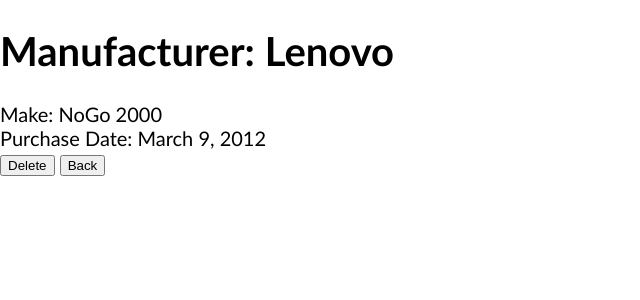
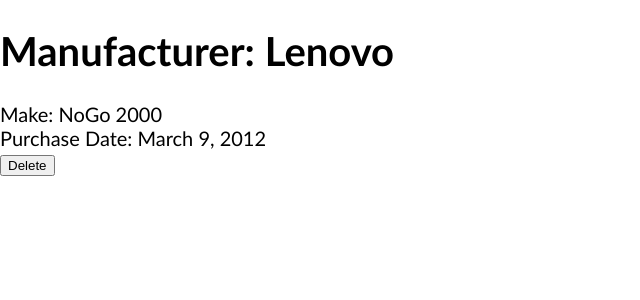
Before and after one commit to nss-day-cohort-38/bangazon-workforce-management-zephyrus-galaxy, a Django app: template hrapp/templates/computers/computer_detail.html in a window 1280 px wide. Shown: the part 66-366 px from the top of the page, without its empty margins (0-640 px from the left). Run offline with Django 3.2, Linux system fonts and the light colour scheme; the template is opened without the code that fills it: values that come from a table or form of the project are taken from there, others are empty; data comes from the database, SQL or seed files in the repository; parts of the project's set-up code (start-up, migrations or seed data) failed here and were passed over.

Commit message:
take off back button on details page

```diff
--- a/hrapp/templates/computers/computer_detail.html
+++ b/hrapp/templates/computers/computer_detail.html
@@ -10,6 +10,4 @@
               {% csrf_token %}
               <input type="hidden" name="actual_method" value="DELETE" >
               <button onclick="return confirm('Are you sure?')">Delete</button>
-              <input type=button value="Back" onClick="javascript:history.go(-1);">
-
 {% endblock %}
```
